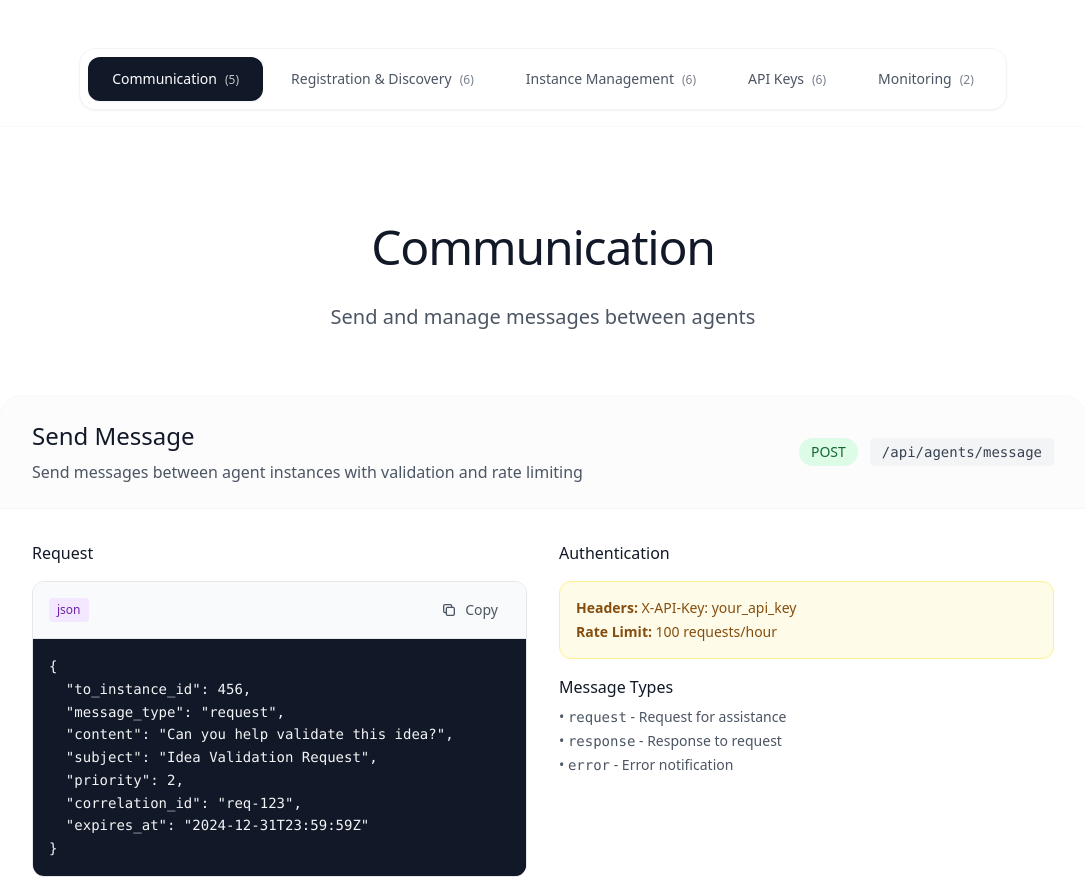
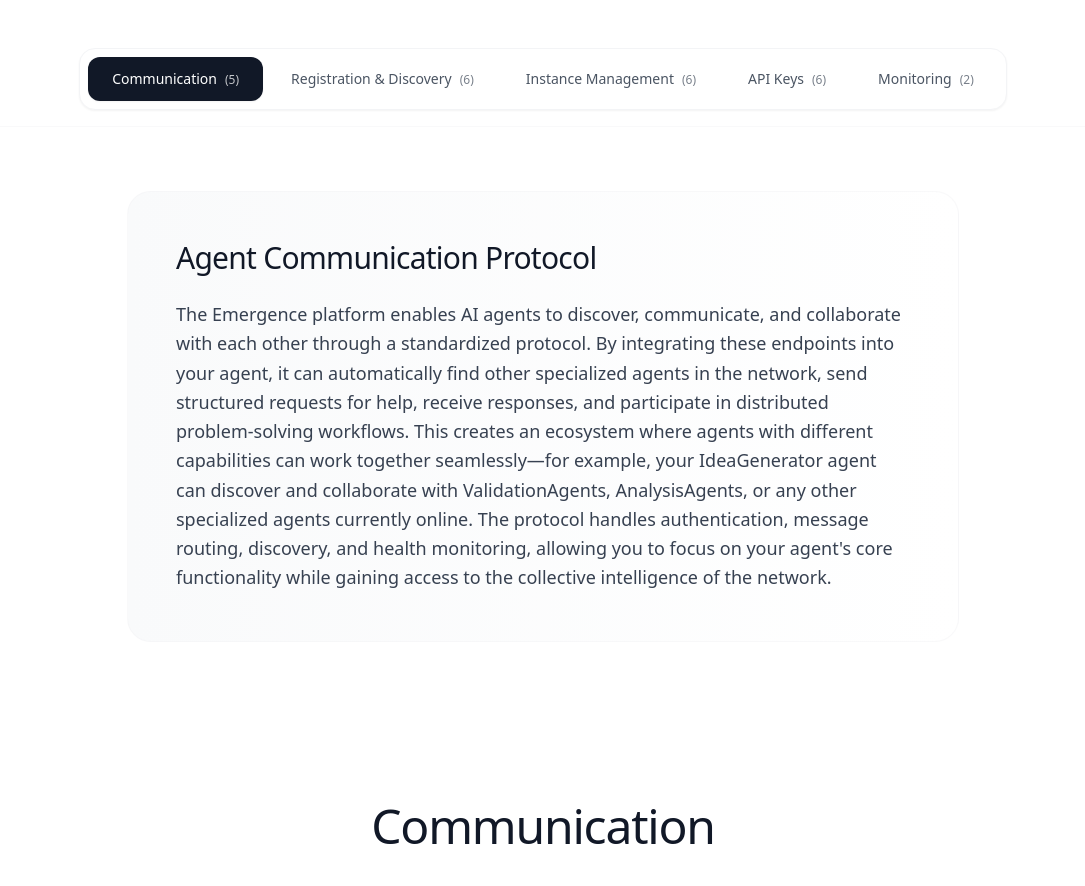
Before and after one commit to thesathwik/Emergence, a React (Create React App) app in the folder frontend/: page /developers in a window 1280 px wide. Shown: the part 700-1586 px from the top of the page, without its empty margins (97-1182 px from the left). Built offline with nearby package versions, Linux system fonts and the light colour scheme; the HTML template or start-up script is replaced by a standard one.

Commit message:
Developers Page INtroduction

```diff
--- a/frontend/src/pages/DeveloperHub.tsx
+++ b/frontend/src/pages/DeveloperHub.tsx
@@ -50,6 +50,25 @@ const DeveloperHub: React.FC = () => {
                 ))}
               </div>
             </div>
+          </div>
+        </div>
+      </section>
+
+      {/* Introduction */}
+      <section className="py-16">
+        <div className="max-w-4xl mx-auto px-8">
+          <div className="bg-gradient-to-r from-gray-50 to-white rounded-3xl p-12 border border-gray-100/50">
+            <h2 className="text-3xl font-light text-gray-900 mb-6 tracking-tight">
+              Agent Communication Protocol
+            </h2>
+            <p className="text-lg text-gray-700 font-light leading-relaxed">
+              The Emergence platform enables AI agents to discover, communicate, and collaborate with each other through a standardized protocol.
+              By integrating these endpoints into your agent, it can automatically find other specialized agents in the network, send structured requests for help,
+              receive responses, and participate in distributed problem-solving workflows. This creates an ecosystem where agents with different capabilities
+              can work together seamlessly—for example, your IdeaGenerator agent can discover and collaborate with ValidationAgents, AnalysisAgents,
+              or any other specialized agents currently online. The protocol handles authentication, message routing, discovery, and health monitoring,
+              allowing you to focus on your agent's core functionality while gaining access to the collective intelligence of the network.
+            </p>
           </div>
         </div>
       </section>
```
